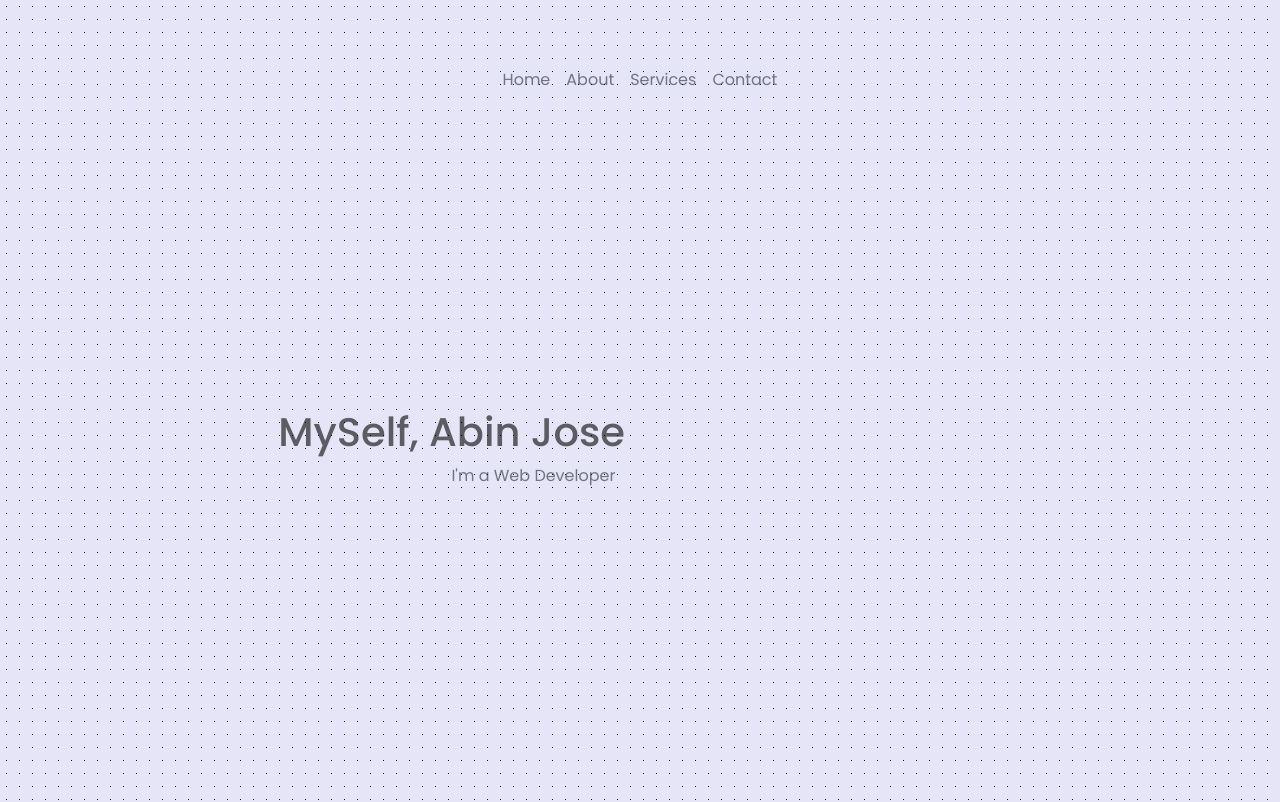
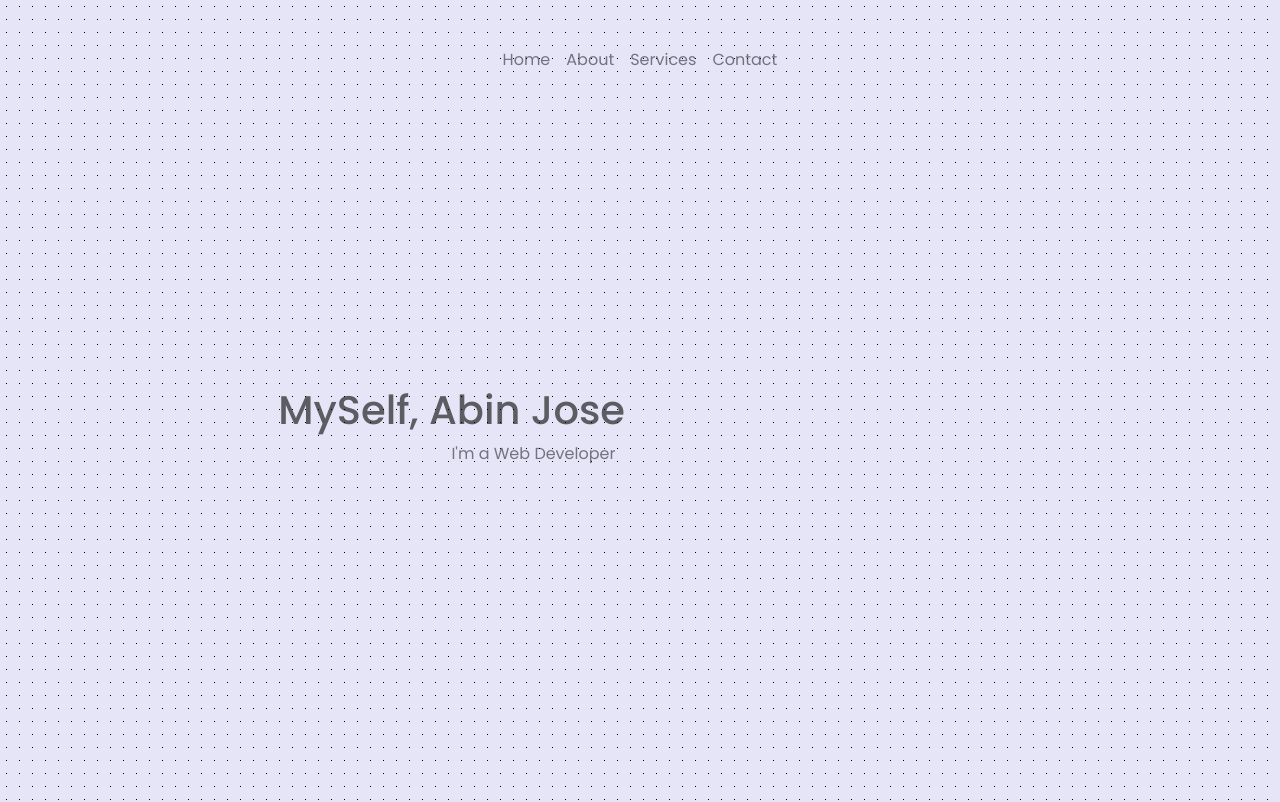
Before and after one commit to AbinJose2002/Personal-Portfolio, a plain HTML site: page index.html in a window 1280 px wide. Shown: the top 802 px of the page. Drawn offline with nearby package versions, Linux system fonts and the light colour scheme.

Commit message:
Navbar hamburger icon color changed to black

```diff
--- a/css/style.css
+++ b/css/style.css
@@ -13,12 +13,12 @@ body{
 }
 
 .navbar{
-    height: 20vh;
+    height: 15vh;
     font-size: 1em;
 }
 
 .main{
-    height: 80vh;
+    height: 85vh;
 }
 
 nav{
@@ -42,6 +42,10 @@ nav{
 .container img{
     width: 90%;
     height: 80%;
+}
+
+.navbar-toggler-icon {
+  filter: invert(100%) sepia(0%) saturate(0%) hue-rotate(0deg) brightness(100%) contrast(100%);
 }
 
 @media screen and (max-width:800px){
```
Also changed, not shown: assets/pattern.svg (added).
